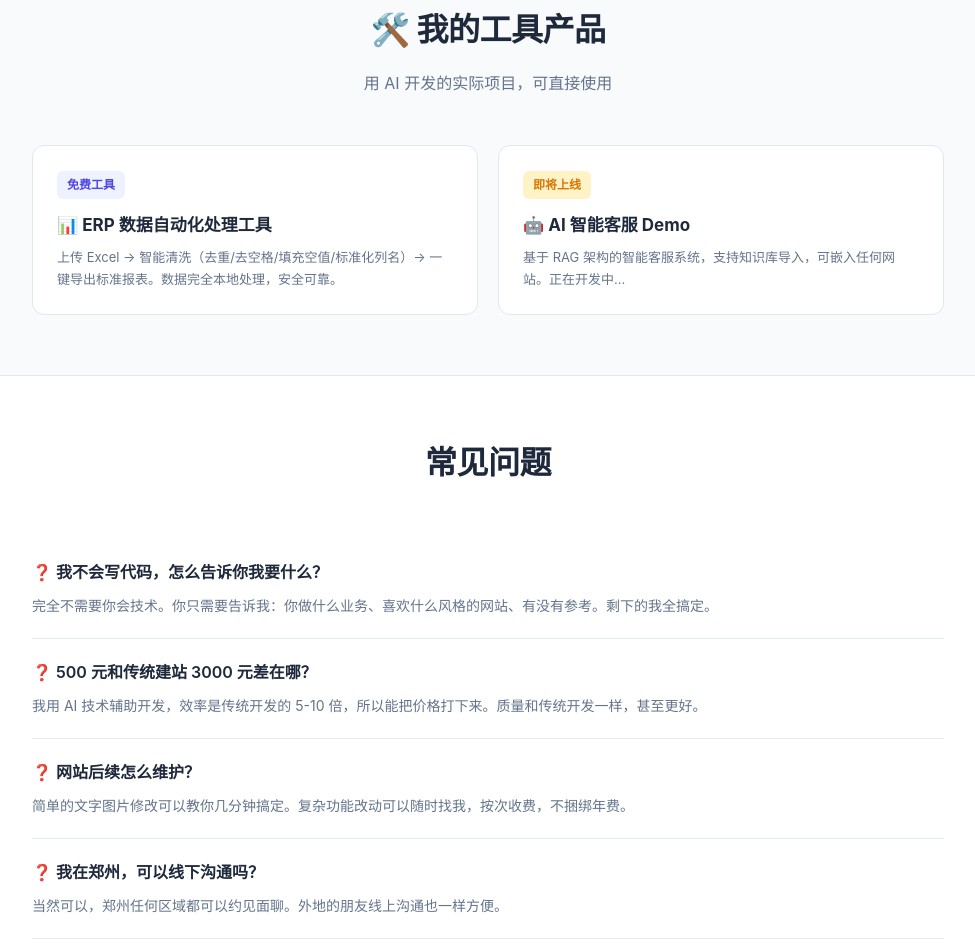
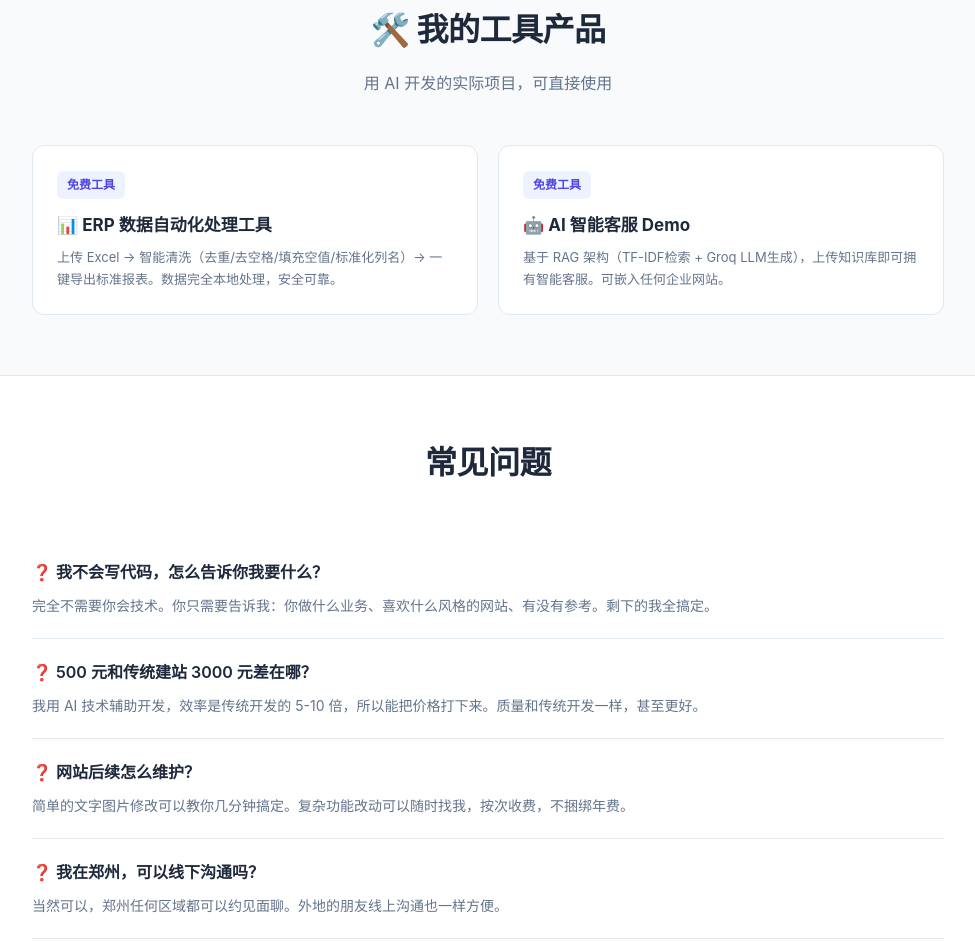
Before and after one commit to Y0511-Li/xiaoyang-website, a plain HTML site: page index.html in a window 1280 px wide. Shown: the part 2704-3655 px from the top of the page, without its empty margins (152-1127 px from the left). Drawn offline with Linux system fonts and the light colour scheme.

Commit message:
更新AI客服Demo为已上线状态

```diff
--- a/index.html
+++ b/index.html
@@ -612,10 +612,10 @@
                 <h3>📊 ERP 数据自动化处理工具</h3>
                 <p>上传 Excel → 智能清洗（去重/去空格/填充空值/标准化列名）→ 一键导出标准报表。数据完全本地处理，安全可靠。</p>
             </div>
-            <div class="case-card">
-                <div class="tag" style="background:#FEF3C7;color:#D97706;">即将上线</div>
+            <div class="case-card" style="cursor:pointer" onclick="window.open('https://y0511-li.github.io/xiaoyang-website/ai-chat/','_blank')">
+                <div class="tag" style="background:#EEF2FF;color:#4F46E5;">免费工具</div>
                 <h3>🤖 AI 智能客服 Demo</h3>
-                <p>基于 RAG 架构的智能客服系统，支持知识库导入，可嵌入任何网站。正在开发中...</p>
+                <p>基于 RAG 架构（TF-IDF检索 + Groq LLM生成），上传知识库即可拥有智能客服。可嵌入任何企业网站。</p>
             </div>
         </div>
     </div>
```
